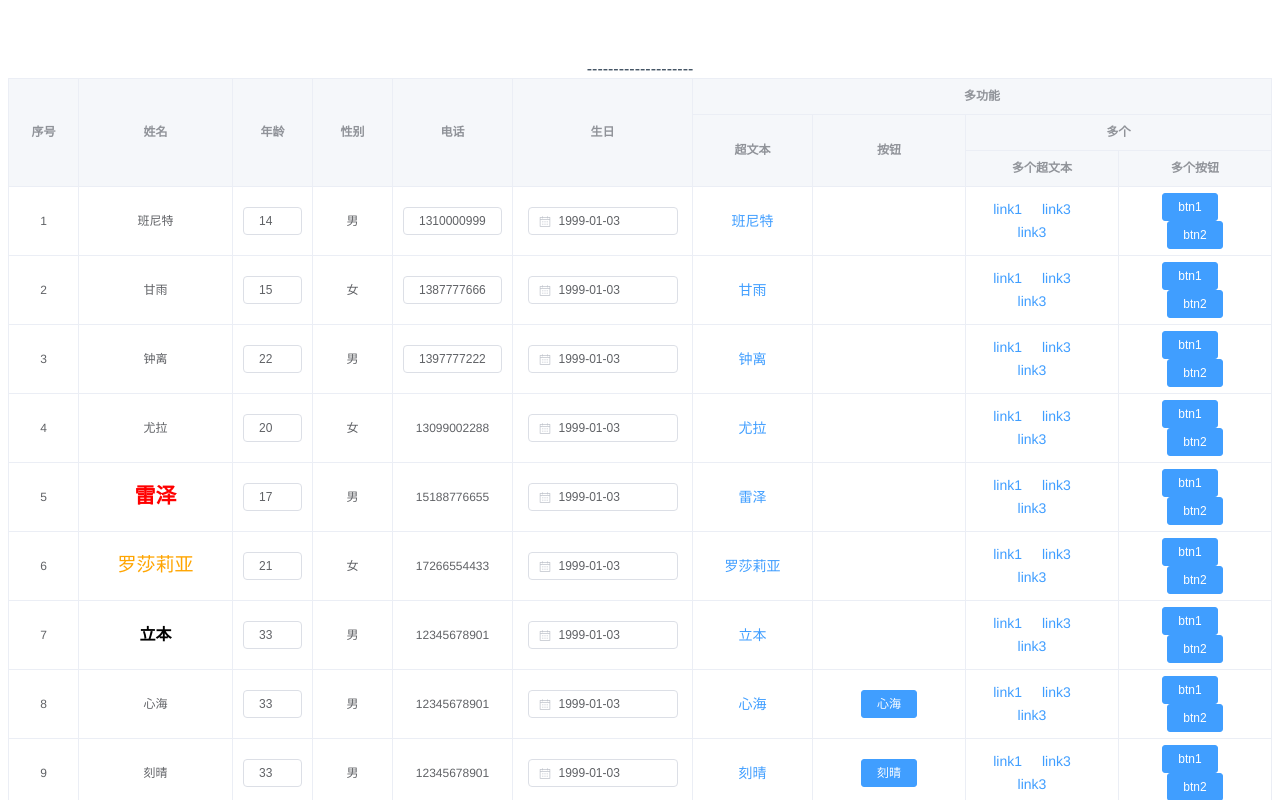
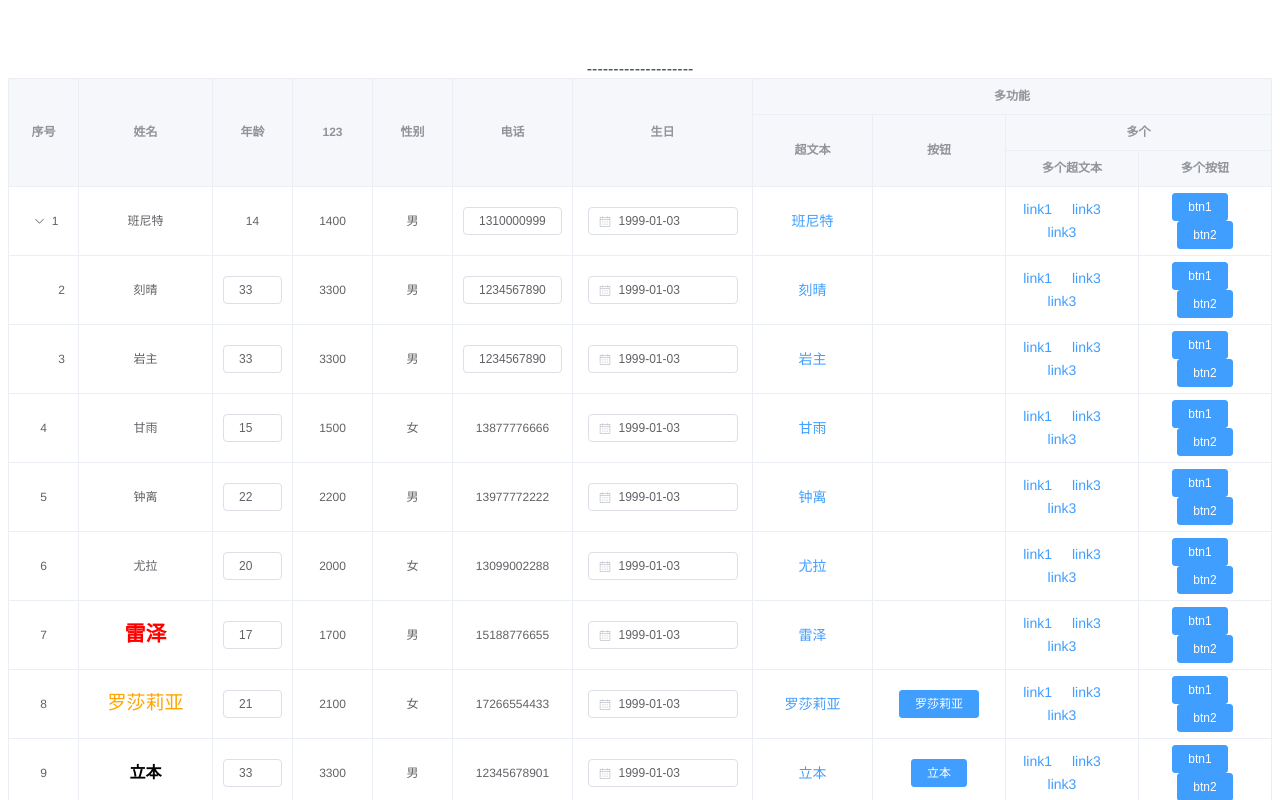
Before and after one commit to SnackW/vue-sw-table, a Vue app: page / in a window 1280 px wide. Shown: the top 800 px of the page. Built offline with nearby package versions, Linux system fonts and the light colour scheme.

Commit message:
添加soraables排序属性，优化代码（补充说明）

```diff
--- a/examples/App.vue
+++ b/examples/App.vue
@@ -7,7 +7,7 @@
       <el-table-column prop="tel" label="电话" width="width"> </el-table-column>
     </el-table> -->
     <span>--------------------</span>
-    <vue-sw-table :options="options" :table-data="list"></vue-sw-table>
+    <vue-sw-table :options="options" :tree-props="{ children: 'subList', hasChidlren: '' }" :table-data="list" />
   </div>
 </template>
 
@@ -39,28 +39,56 @@ export default {
             } else if (['罗莎莉亚'].includes(row.name)) {
               return { color: 'orange', 'font-size': '19px' }
             }
+          }
+        },
+        {
+          l: '年龄',
+          p: 'age',
+          number: ({ row }) => {
+            return !row['subList']
           },
+          width: 80,
+          iFunc: ({ row }) => {
+            row.price = row.age * 100
+            this.$refs.table.listdata.forEach(el => {
+              if (el.subList) {
+                var count = 0
+                el.subList.forEach(item => {
+                  count = count + Number(item.age) || 0
+                })
+                el.age = count
+              }
+            })
+          }
         },
-        { l: '年龄', p: 'age', e_n: true, width: 80 },
+        {
+          l: '123',
+          p: ({ row }) => {
+            row.price = row.age * 100
+            return row.price
+          },
+          number: false,
+          width: 80
+        },
         { l: '性别', p: 'sex', width: 80 },
         {
           l: '电话',
           p: 'tel',
           width: 120,
-          e_t: ({ row, index }) => {
+          input: ({ row, index }) => {
             console.log(row)
             return !![0, 1, 2].includes(index)
-          },
+          }
         },
         {
           l: '生日',
           p: 'brithday',
-          e_date: true,
+          date: true,
           datetype: 'date',
           format: 'yyyy-MM-dd',
           valueFormat: 'yyyy-MM-dd',
           e_style: { width: '150px' },
-          width: 180,
+          width: 180
         },
         {
           l: '多功能',
@@ -71,7 +99,7 @@ export default {
               link_t: ({ row }) => {
                 return row.name
               },
-              width: 120,
+              width: 120
             },
             {
               l: '按钮',
@@ -87,41 +115,52 @@ export default {
               },
               button_Func: ({ row, index }) => {
                 console.log('点击了' + index + '行：' + row)
-              },
+              }
             },
 
             {
               l: '多个',
               s: [
                 { l: '多个超文本', link: [{ link_t: 'link1' }, { link_t: 'link3' }, { link_t: 'link3' }], gutter: 20 },
-                { l: '多个按钮', button: [{ button_t: 'btn1' }, { button_t: 'btn2' }], gutter: 10 },
-              ],
-            },
-          ],
-        },
+                { l: '多个按钮', button: [{ button_t: 'btn1' }, { button_t: 'btn2' }], gutter: 10 }
+              ]
+            }
+          ]
+        }
       ],
       list: [
-        { name: '班尼特', age: '14', sex: '男', tel: '13100009999', brithday: '1999-01-03' },
-        { name: '甘雨', age: '15', sex: '女', tel: '13877776666', brithday: '1999-01-03' },
-        { name: '钟离', age: '22', sex: '男', tel: '13977772222', brithday: '1999-01-03' },
-        { name: '尤拉', age: '20', sex: '女', tel: '13099002288', brithday: '1999-01-03' },
-        { name: '雷泽', age: '17', sex: '男', tel: '15188776655', brithday: '1999-01-03' },
-        { name: '罗莎莉亚', age: '21', sex: '女', tel: '17266554433', brithday: '1999-01-03' },
-        { name: '立本', age: '33', sex: '男', tel: '12345678901', brithday: '1999-01-03' },
-        { name: '心海', age: '33', sex: '男', tel: '12345678901', brithday: '1999-01-03' },
-        { name: '刻晴', age: '33', sex: '男', tel: '12345678901', brithday: '1999-01-03' },
-        { name: '岩主', age: '33', sex: '男', tel: '12345678901', brithday: '1999-01-03' },
-        { name: '神里绫华', age: '33', sex: '男', tel: '12345678901', brithday: '1999-01-03' },
-        { name: '早柚', age: '33', sex: '男', tel: '12345678901', brithday: '1999-01-03' },
-        { name: '香菱', age: '33', sex: '男', tel: '12345678901', brithday: '1999-01-03' },
-        { name: '琴', age: '33', sex: '男', tel: '12345678901', brithday: '1999-01-03' },
-        { name: '巴巴托斯', age: '33', sex: '男', tel: '12345678901', brithday: '1999-01-03' },
-      ],
+        {
+          id: 1,
+          name: '班尼特',
+          age: '14',
+          sex: '男',
+          tel: '13100009999',
+          brithday: '1999-01-03',
+          subList: [
+            { id: 1001, name: '刻晴', age: '33', sex: '男', tel: '12345678901', brithday: '1999-01-03' },
+            { id: 1002, name: '岩主', age: '33', sex: '男', tel: '12345678901', brithday: '1999-01-03' }
+          ]
+        },
+        { id: 3, name: '甘雨', age: '15', sex: '女', tel: '13877776666', brithday: '1999-01-03' },
+        { id: 4, name: '钟离', age: '22', sex: '男', tel: '13977772222', brithday: '1999-01-03' },
+        { id: 5, name: '尤拉', age: '20', sex: '女', tel: '13099002288', brithday: '1999-01-03' },
+        { id: 6, name: '雷泽', age: '17', sex: '男', tel: '15188776655', brithday: '1999-01-03' },
+        { id: 7, name: '罗莎莉亚', age: '21', sex: '女', tel: '17266554433', brithday: '1999-01-03' },
+        { id: 8, name: '立本', age: '33', sex: '男', tel: '12345678901', brithday: '1999-01-03' },
+        { id: 9, name: '心海', age: '33', sex: '男', tel: '12345678901', brithday: '1999-01-03' },
+        { id: 10, name: '刻晴', age: '33', sex: '男', tel: '12345678901', brithday: '1999-01-03' },
+        { id: 11, name: '岩主', age: '33', sex: '男', tel: '12345678901', brithday: '1999-01-03' },
+        { id: 12, name: '神里绫华', age: '33', sex: '男', tel: '12345678901', brithday: '1999-01-03' },
+        { id: 13, name: '早柚', age: '33', sex: '男', tel: '12345678901', brithday: '1999-01-03' },
+        { id: 14, name: '香菱', age: '33', sex: '男', tel: '12345678901', brithday: '1999-01-03' },
+        { id: 15, name: '琴', age: '33', sex: '男', tel: '12345678901', brithday: '1999-01-03' },
+        { id: 16, name: '巴巴托斯', age: '33', sex: '男', tel: '12345678901', brithday: '1999-01-03' }
+      ]
     }
   },
   mounted() {
     // todo
-  },
+  }
 }
 </script>
 
--- a/examples/main.js
+++ b/examples/main.js
@@ -8,5 +8,5 @@ Vue.config.productionTip = false
 Vue.use(swtable)
 Vue.use(element)
 new Vue({
-  render: h => h(App),
+  render: h => h(App)
 }).$mount('#app')
--- a/package.json
+++ b/package.json
@@ -1,6 +1,6 @@
 {
   "name": "vue-sw-table",
-  "version": "1.1.7",
+  "version": "1.1.8",
   "private": false,
   "main": "./packages",
   "repository": {
--- a/packages/index.js
+++ b/packages/index.js
@@ -7,7 +7,7 @@ const components = [
 ]
 
 // 定义 install 方法，接收 Vue 作为参数。如果使用 use 注册插件，那么所有的组件都会被注册
-const install = function (Vue) {
+const install = function(Vue) {
   // 判断是否安装
   if (install.installed) return
   // 遍历注册全局组件
--- a/packages/swTable/index.js
+++ b/packages/swTable/index.js
@@ -2,7 +2,7 @@
 import swTable from './src/swTable.vue'
 
 // 为组件提供 install 安装方法，供按需引入
-swTable.install = function (Vue) {
+swTable.install = function(Vue) {
   Vue.component(swTable.name, swTable)
 }
 
--- a/packages/swTable/src/swColumn.vue
+++ b/packages/swTable/src/swColumn.vue
@@ -6,15 +6,16 @@
     :align="getAlign(columnEl)"
     :type="getType(columnEl)"
     :reserve-selection="true"
+    :sortable="getSortable(columnEl)"
   >
     <template v-if="columnEl.checkHeader" slot="header">
-      <el-checkbox :disabled="columnEl.headerDisabled" :v-model="colCheckHeader" @change="checkHeaderChange()"></el-checkbox>
+      <el-checkbox :disabled="columnEl.headerDisabled" :v-model="colCheckHeader" @change="checkHeaderChange()" />
     </template>
     <template slot="header">
       <div :style="getColumnEl_l_style(columnEl)">
         <span v-for="(l_s, l_i) in getColumnEl_l_s_t('l', columnEl)" :key="l_i">
           <span v-if="l_s !== '\n'">{{ lValue(l_s) }}</span>
-          <br />
+          <br>
         </span>
       </div>
     </template>
@@ -29,46 +30,46 @@
         :column-index="i + columnIndex"
         :prop-set="propSet"
         :tree-props="treeProps"
-      ></swcolumns>
+      />
     </template>
     <template v-if="!columnEl.s" v-slot="scope">
-      <span v-if="columnIndex === 0 && !scope.row[treeProps.children]" :class="`${columnEl.align ? '' : 'noicon-blank'}`"></span>
+      <span v-if="columnIndex === 0 && !scope.row[treeProps.children]" :class="`${columnEl.align ? '' : 'noicon-blank'}`" />
       <!-- order -->
       <template v-if="columnEl.order">
         <span>{{ scope.$index + 1 }}</span>
       </template>
-      <!-- e_n -->
-      <template v-else-if="vif__C('e_n', columnEl, scope.row, scope.$index)">
+      <!-- number -->
+      <template v-else-if="vif__C('number', columnEl, scope.row, scope.$index)">
         <span v-if="!propSet.canedit">{{ pValue(columnEl, scope.row, scope.$index) }}</span>
         <el-input
           v-else
           v-model="scope.row[`${columnEl.p}`]"
           size="mini"
           :disabled="!propSet.canedit"
-          @change="e_n_valueEdit(columnEl, scope.row[columnEl.p], scope.row, scope.$index)"
-          @input="getE_N_Limmit(columnEl, scope.row[columnEl.p], scope.row, scope.$index)"
+          @change="number_valueEdit(columnEl, scope.row[columnEl.p], scope.row, scope.$index)"
+          @input="getnumber_Limmit(columnEl, scope.row[columnEl.p], scope.row, scope.$index)"
         >
           <template v-if="columnEl.preStr" slot="prefix"> {{ columnEl.preStr }} </template>
           <template v-if="columnEl.edStr" slot="suffix"> {{ columnEl.edStr }} </template>
         </el-input>
       </template>
-      <!-- e_t -->
-      <template v-else-if="vif__C('e_t', columnEl, scope.row, scope.$index)">
+      <!-- input -->
+      <template v-else-if="vif__C('input', columnEl, scope.row, scope.$index)">
         <span v-if="!propSet.canedit">{{ pValue(columnEl, scope.row, scope.$index) }}</span>
         <el-input
           v-else
           v-model="scope.row[`${columnEl.p}`]"
           size="mini"
           :disabled="!propSet.canedit"
-          @change="e_t_valueEdit(columnEl, scope.row[columnEl.p], scope.row, scope.$index)"
-          @input="e_t_valueEdit(columnEl, scope.row[columnEl.p], scope.row, scope.$index)"
+          @change="input_valueEdit(columnEl, scope.row[columnEl.p], scope.row, scope.$index)"
+          @input="input_valueEdit(columnEl, scope.row[columnEl.p], scope.row, scope.$index)"
         >
           <template v-if="columnEl.preStr" slot="prefix"> {{ columnEl.preStr }} </template>
           <template v-if="columnEl.edStr" slot="suffix"> {{ columnEl.edStr }} </template>
         </el-input>
       </template>
-      <!-- e_date -->
-      <template v-else-if="vif__C('e_date', columnEl, scope.row, scope.$index)">
+      <!-- date -->
+      <template v-else-if="vif__C('date', columnEl, scope.row, scope.$index)">
         <span v-if="!propSet.canedit">{{ pValue(columnEl, scope.row, scope.$index) }}</span>
         <el-date-picker
           v-else
@@ -81,7 +82,7 @@
           :disabled="columnEl.disabled ? columnEl.disabled : false"
           placeholder="请选择"
           @change="date_valueChange(scope.row[`${columnEl.p}`], columnEl, scope.row, scope.$index)"
-        ></el-date-picker>
+        />
       </template>
       <!-- select -->
       <template v-else-if="vif__C('select', columnEl, scope.row, scope.$index)">
@@ -107,7 +108,7 @@
               :key="i"
               :label="item.name"
               :value="item.value"
-            ></el-option>
+            />
           </template>
         </el-select>
       </template>
@@ -122,8 +123,7 @@
           :disable="pip_transit('button_disable', el, scope.row, scope.$index) || false"
           :type="pip_transit('button_type', el, scope.row, scope.$index) || 'primary'"
           @click="buttonAction(el, scope.row, scope.$index)"
-          >{{ pip_transit('button_t', el, scope.row, scope.$index) || '' }}</el-button
-        >
+        >{{ pip_transit('button_t', el, scope.row, scope.$index) || '' }}</el-button>
       </template>
       <!-- link -->
       <template v-else-if="vif__C('link', columnEl, scope.row, scope.$index)">
@@ -134,8 +134,7 @@
           :disable="pip_transit('link_disable', el, scope.row, scope.$index) || false"
           :type="pip_transit('link_type', el, scope.row, scope.$index) || 'primary'"
           @click="linkAction(el, scope.row, scope.$index)"
-          >{{ pip_transit('link_t', el, scope.row, scope.$index) || '' }}</el-link
-        >
+        >{{ pip_transit('link_t', el, scope.row, scope.$index) || '' }}</el-link>
       </template>
       <!-- trans -->
       <template v-else-if="columnEl.trans">
@@ -147,7 +146,7 @@
           v-model="scope.row[columnEl['checkedp']]"
           :disabled="getDisabled('disabled', columnEl)"
           @change="checkChange('checked', columnEl, scope.row, scope.$index)"
-        ></el-checkbox>
+        />
       </template>
       <!-- p -->
       <template v-else>
@@ -155,7 +154,7 @@
           <template v-if="isArray(pValue(columnEl, scope.row, scope.$index))">
             <span v-for="(p_s, p_i) in transToArr(pValue(columnEl, scope.row, scope.$index))" :key="p_i">
               <span>{{ p_s }}</span>
-              <br />
+              <br>
             </span>
           </template>
           <template v-else>
@@ -178,52 +177,52 @@ export default {
       type: Object,
       default: () => {
         return {}
-      },
+      }
     },
     columnIndex: {
       // ? column的下标
       type: Number,
-      default: 0,
+      default: 0
     },
     treeProps: {
       // ? 树形节点
       type: Object,
       default: () => {
         return {}
-      },
+      }
     },
     propSet: {
       // ? 递归参数集合
       type: Object,
       default: () => {
         return {}
-      },
+      }
     },
     type: {
       // ?el-table-column 的type类型 支持‘selection’
       type: String,
-      default: '',
+      default: ''
     },
     checkHeader: {
       // ? table头部显示全选checkbox
       type: Boolean,
-      default: false,
+      default: false
     },
     headerChecked: {
       // ? table头部全选checkbox的选择值
       type: Boolean,
-      default: false,
+      default: false
     },
 
     levelIndex: {
       // ? 递归组件的层级 用于递归组件间传值
       type: Number,
-      default: 0,
-    },
+      default: 0
+    }
   },
   data() {
     return {
-      colCheckHeader: this.headerChecked,
+      colCheckHeader: this.headerChecked
     }
   },
   created() {},
@@ -257,15 +256,15 @@ export default {
         return false
       }
     },
-    getE_N_Limmit(el, val, row, index) {
+    getnumber_Limmit(el, val, row, index) {
       if (el.point) {
         this.limitInput_PointNumber(el, val, row, index)
       } else {
-        this.e_n_valueEdit(el, val, row, index)
+        this.number_valueEdit(el, val, row, index)
       }
     },
-    // todo 'e_n'编辑值改变时触发方法
-    e_n_valueEdit(el, val, row, index) {
+    // todo 'number'编辑值改变时触发方法
+    number_valueEdit(el, val, row, index) {
       val = val.replace(/[^\d]/g, '')
 
       if (!val || val === '' || `${Number(val)}` === 'NaN') {
@@ -280,8 +279,8 @@ export default {
         return el.iFunc({ val, row, index })
       }
     },
-    // todo'e_t'编辑值改变时触发方法
-    e_t_valueEdit(el, val, row, index) {
+    // todo'input'编辑值改变时触发方法
+    input_valueEdit(el, val, row, index) {
       if (el.eFunc) {
         return el.eFunc({ val, row, index })
       }
@@ -444,6 +443,15 @@ export default {
         return el.s ? 'center' : getAlignBy_l(el.l)
       }
     },
+    // todo 显示排序 （默认false）
+    getSortable(el) {
+      // if (el.align) { return el.align } else { return el.s ? 'center' : 'left' }
+      if (el.sortable) {
+        return el.sortable
+      } else {
+        return false
+      }
+    },
     // todo 获取hidden 属性 用于按钮显示
     getHidden(el, row, index) {
       if (el.hidden === 'undefined' || el.hidden === null) {
@@ -493,8 +501,8 @@ export default {
       } else {
         return false
       }
-    },
-  },
+    }
+  }
 }
 </script>
 <style scoped>
--- a/packages/swTable/src/swTable.vue
+++ b/packages/swTable/src/swTable.vue
@@ -16,6 +16,7 @@
       :default-expand-all="defaultExpandAll"
       :tree-props="treeProps"
       tooltip-effect="dark"
+      @row-click="rowclick"
     >
       <swcolumns
         v-for="(el, i) in options"
@@ -26,7 +27,7 @@
         :column-index="i"
         :prop-set="propSet"
         :tree-props="treeProps"
-      ></swcolumns>
+      />
     </el-table>
   </div>
 </template>
@@ -38,12 +39,12 @@ import swcolumns from './swColumn'
 // ps 为父及递归子组件的所有props值，由此定义并传入
 const ps = {
   canedit: true, // 可编辑
-  textSet: {}, // 文本集合
+  textSet: {} // 文本集合
 }
 export default {
-  name: 'vue-sw-table',
+  name: 'VueSwTable',
   components: {
-    swcolumns,
+    swcolumns
   },
   props: {
     // 父组件传入的数据源可以用此  ；也可以用 'data'中的 'listdata' 父组件外部调取'refs'赋值
@@ -51,50 +52,55 @@ export default {
       type: Array,
       default: () => {
         return null
-      },
+      }
     },
     rowKey: {
       // 当有树结构 时此值为'rowKey'绑定值，默认为'id'
       type: String,
-      default: 'id',
+      default: 'id'
+    },
+    rowClick: {
+      // 点击一行方法
+      type: Function,
+      default: () => {}
     },
     treeProps: {
       // 树形结构 'children' 为子数组参数名 'hasChildren' 必须手动设置为空值 ''
       type: Object,
       default: () => {
         return { children: '', hasChildren: '' }
-      },
+      }
     },
     colortips: {
       // 有关颜色乱八七糟的
       type: String,
-      default: null,
+      default: null
     },
     options: {
       // 表格格式
       type: Array,
       default: () => {
         return []
-      },
+      }
     },
     loading: {
       // 加载中
       type: Boolean,
-      default: false,
+      default: false
     },
     propSet: {
       // 传递给每列的集合 在此文件上方'ps'中添加
       type: Object,
       default: () => {
         return {
-          ...ps,
+          ...ps
         }
-      },
+      }
     },
     defaultExpandAll: {
       // 默认展开所有子节点（有'childData'时）
       type: Boolean,
-      default: true,
+      default: true
     },
     // eslint-disable-next-line vue/require-default-prop
     height: [String, Number],
@@ -104,7 +110,7 @@ export default {
       // default: () => { return { 'background-color': '#F5F7FA', 'border-color': 'gray' } }
       default: () => {
         return {}
-      },
+      }
     },
     tableStyle: {
       // 表格的样式（可单独设置）
@@ -112,14 +118,14 @@ export default {
       // default: () => { return { 'border-color': 'gray', 'border-left': '1px solid gray', 'border-right': '1px solid gray', 'border-top': '1px solid gray', 'border-bottom': '1px solid gray', 'width': '100%' } }
       default: () => {
         return {}
-      },
+      }
     },
     rowStyle: {
       // 每行'row'的样式（可单独设置）
       type: Object,
       default: () => {
         return {}
-      },
+      }
     },
     cellStyle: {
       // 每个单元格'cell'样式（可单独设置）
@@ -127,13 +133,13 @@ export default {
       // default: () => { return { 'border-color': 'gray' } }
       default: () => {
         return {}
-      },
-    },
+      }
+    }
   },
   data() {
     return {
       listdata: [],
-      headerChecked: false,
+      headerChecked: false
     }
   },
   watch: {
@@ -142,15 +148,15 @@ export default {
         this.$nextTick(() => {
           this.$refs.table.doLayout()
         })
-      },
+      }
     },
     listdata: {
       handler() {
         this.$nextTick(() => {
           this.$refs.table.doLayout()
         })
-      },
-    },
+      }
+    }
   },
   mounted() {
     this.bindBusNoti() // 绑定公共通信
@@ -167,6 +173,10 @@ export default {
     // bus.$off('noti_bus_link')
   },
   methods: {
+    // todo 点击一行触发的方法
+    rowclick(row, column, event) {
+      this.rowClick({ row, column, event })
+    },
     bindBusNoti() {
       // 注册和递归组件的公共通信 (在'mounted'挂载后注册)
       bus.$on('noti_bus_link', ({ el, row, index }) => {
@@ -202,8 +212,8 @@ export default {
     tableRowClassName({ row, rowIndex }) {
       // 颜色乱八七糟的（改变每个'row'背景颜色）
       return getTableRowClass(row, rowIndex, this.colortips)
-    },
-  },
+    }
+  }
 }
 </script>
 <style scope="scss">
```
Also changed, not shown: .eslintrc.js (added), vue.config.js (indentation only), 1 other file (tests, documents, lock files or other folders).
